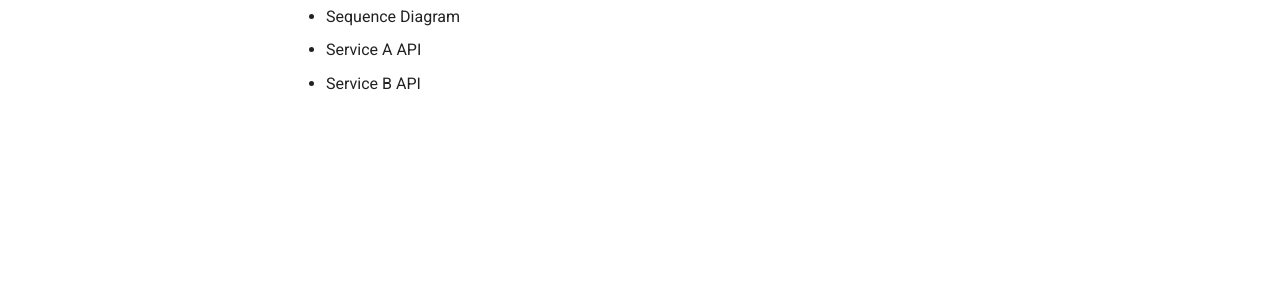
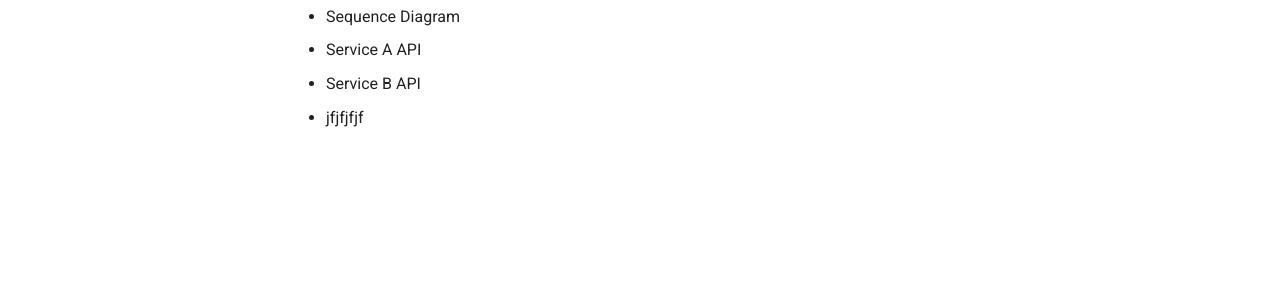
Before and after one commit to geksogen/Learn_GIT, an MkDocs documentation site: the page built from docs/index.md, in a window 1280 px wide. Shown: the part 342-642 px from the top of the page. Built offline with MkDocs 1.6.1 and Material for MkDocs 9.7.7, drawn with Linux system fonts in a browser that asks for light colours.

Commit message:
Update index.md

```diff
--- a/docs/index.md
+++ b/docs/index.md
@@ -5,3 +5,4 @@
 * Sequence Diagram
 * Service A API
 * Service B API
+* jfjfjfjf
```
